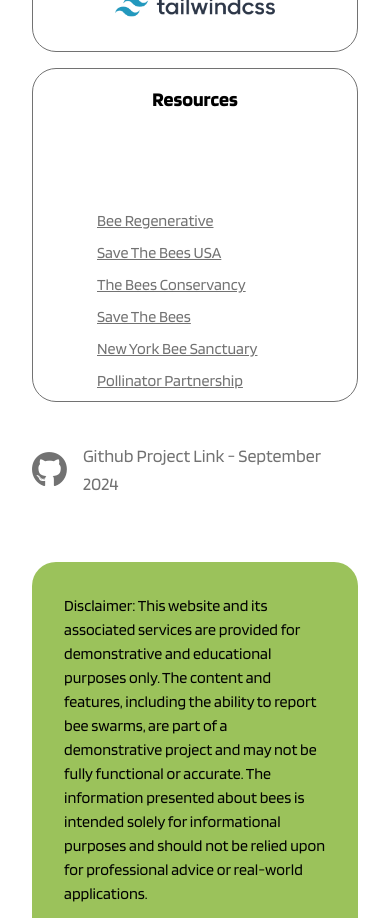
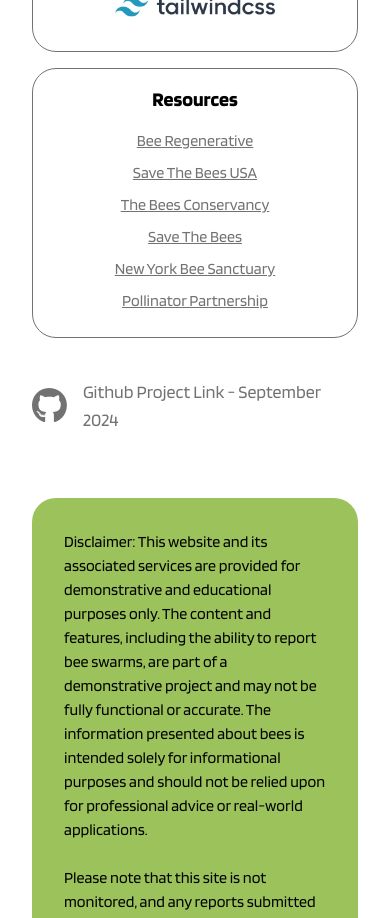
Before and after one commit to chingu-voyages/v50-tier3-team-28, a React (Vite) app in the folder client/: page / in a window 390 px wide. Shown: the part 4680-5598 px from the top of the page. Built offline with nearby package versions, Linux system fonts and the light colour scheme; no server answers.

Commit message:
center beekeeper image, adjust breakpoint of techstack logos, fix placement of github link, center space resources

```diff
--- a/client/src/components/Footer/FooterResources.jsx
+++ b/client/src/components/Footer/FooterResources.jsx
@@ -12,12 +12,13 @@ function FooterResources() {
       <h2 className="text-xl font-bold my-4 text-footerProfileNameColor text-center dark:text-white">
         Resources
       </h2>
-      <ul className="list-none w-full pl-8 mt-20">
+      <ul className="list-none w-full text-center mb-4">
         {resourcesData.map((resource, index) => (
           <li key={index}>
             <a
               className="underline mb-2 block text-footerBoxColor cursor-pointer"
-              onClick={() => handleClick(index)}>
+              onClick={() => handleClick(index)}
+            >
               {resource.name}
             </a>
             {modalIndex === index && (
```
